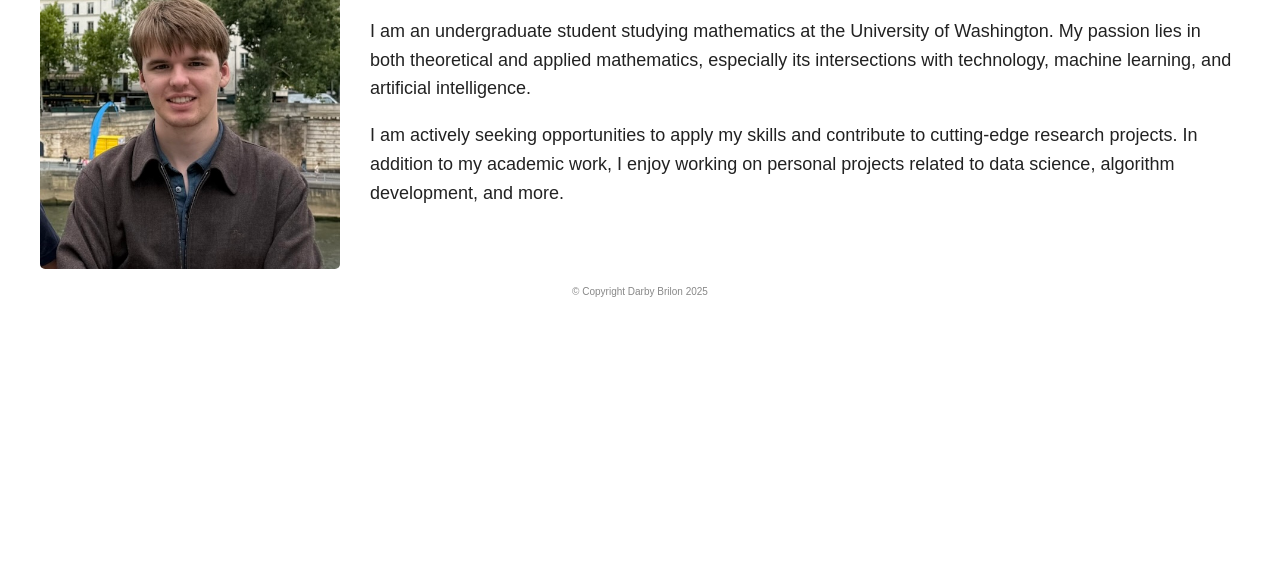
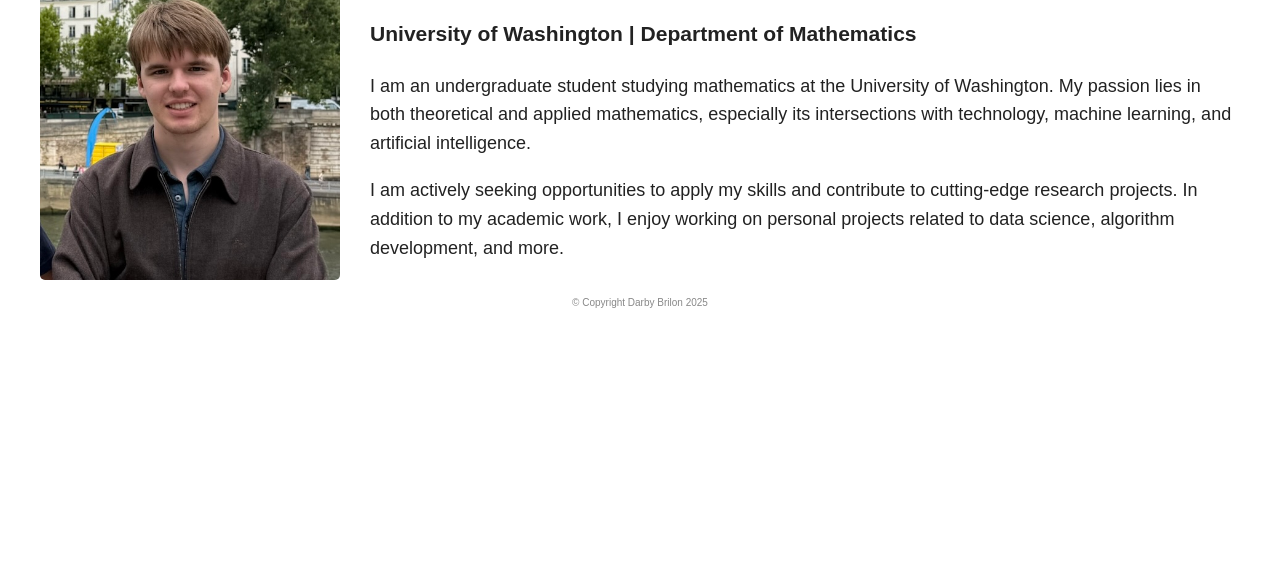
Before and after one commit to darbybrillon/darbybrillon.github.io, a plain HTML site: page index.html in a window 1280 px wide. Shown: the part 212-800 px from the top of the page. Drawn offline with Linux system fonts and the light colour scheme.

Commit message:
Update index.html

```diff
--- a/index.html
+++ b/index.html
@@ -5,6 +5,7 @@
     <meta name="viewport" content="width=device-width, initial-scale=1.0" />
     <title>Darby Brillon</title>
     <link rel="stylesheet" href="styles.css" />
+    <link rel="icon" href="UW.png" type="image/png">
 </head>
 <body>
     <header>
@@ -37,6 +38,7 @@
         <img src="IMG_8287.jpg" alt="Profile" />
         <div class="bio">
             <h2>Darby Brillon</h2>
+            <h3>University of Washington | Department of Mathematics</h3>
                 <p>I am an undergraduate student studying mathematics at the University of Washington.
                     My passion lies in both theoretical and applied mathematics, especially its intersections
                     with technology, machine learning, and artificial intelligence.</p>
```
